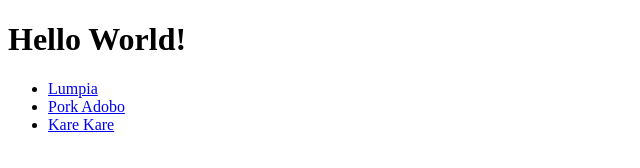
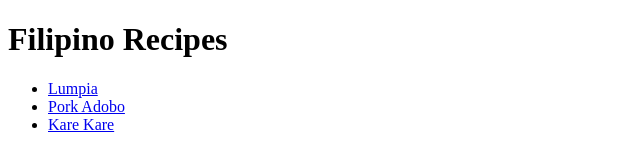
Before and after one commit to jcubol757/odin-recipes, a plain HTML site: page index.html in a window 1280 px wide. Shown: the whole page, without its empty margins (0-640 px from the left). Drawn offline with Linux system fonts and the light colour scheme.

Commit message:
Correct heading in webpage

```diff
--- a/index.html
+++ b/index.html
@@ -6,7 +6,7 @@
   </head>
 
   <body>
-    <h1>Hello World!</h1>
+    <h1>Filipino Recipes</h1>
     <ul>
     <li><a href="recipes/lumpia.html">Lumpia</a></li>
     <li><a href="recipes/porkadobo.html">Pork Adobo</a></li>
```
